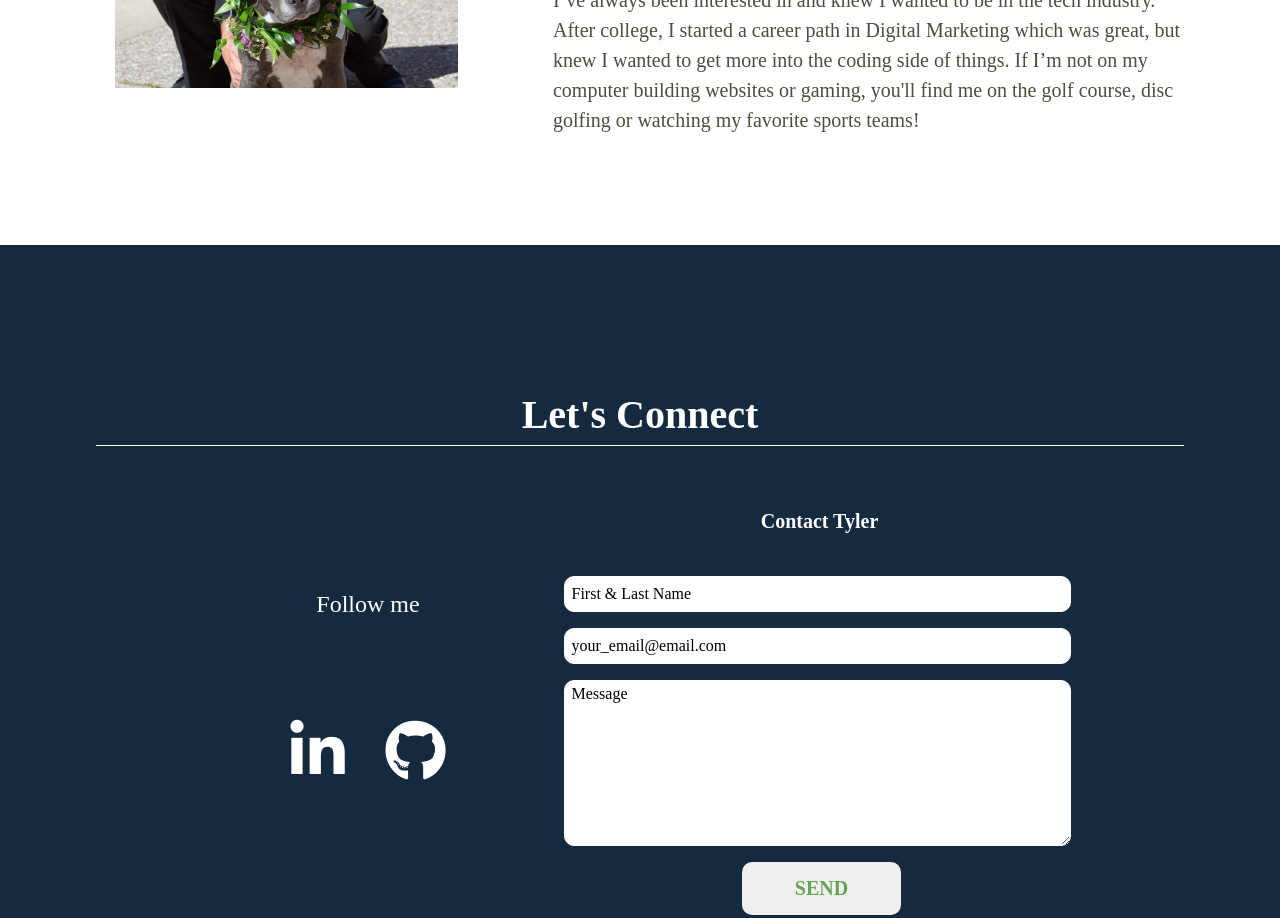
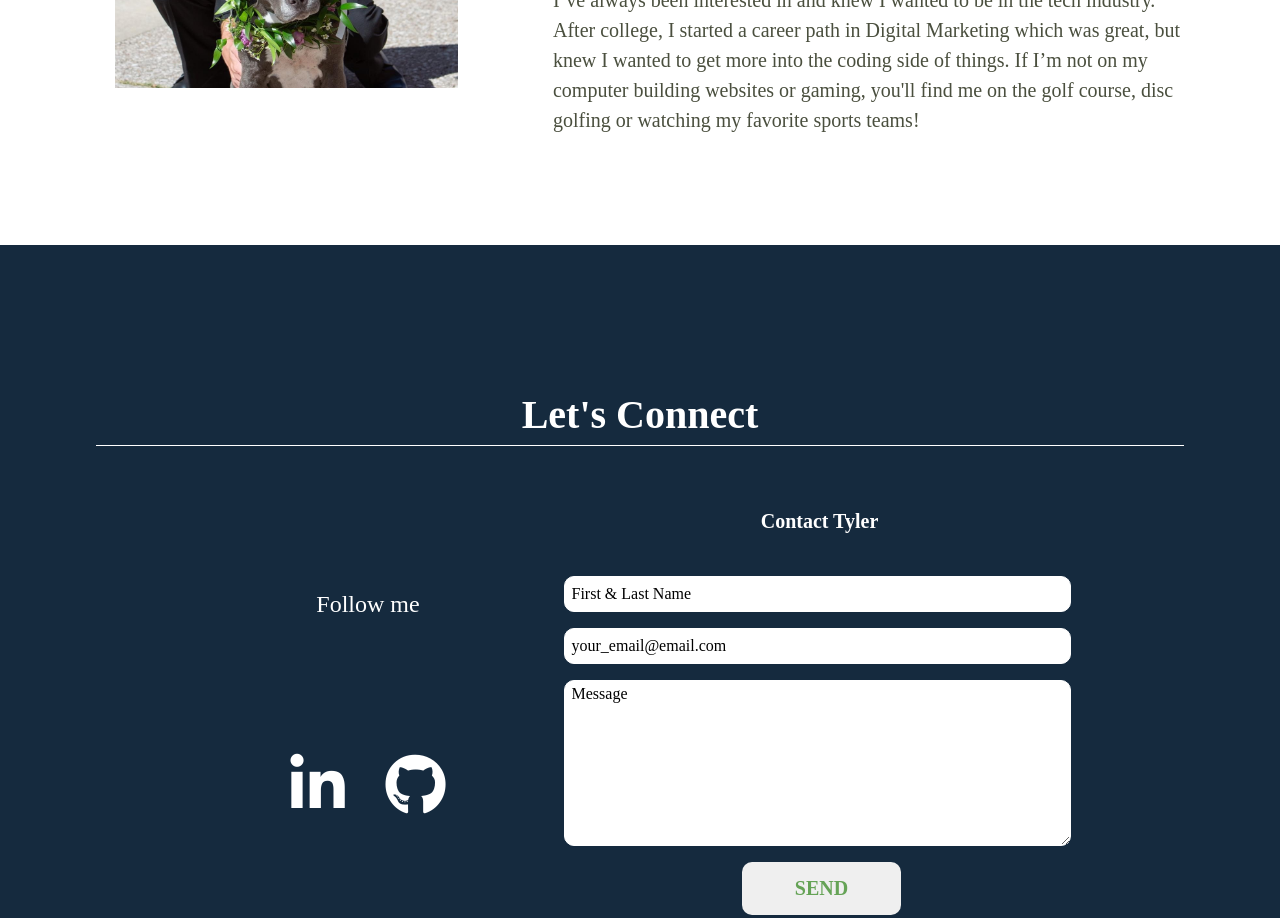
Before and after one commit to Tyler-Zorb/portfolio, a website built with Parcel: page index.html in a window 1280 px wide. Shown: the part 3371-4289 px from the top of the page. Built offline with nearby package versions, Linux system fonts and the light colour scheme.

Commit message:
Social media icon fixes

```diff
--- a/css/main.css
+++ b/css/main.css
@@ -465,12 +465,11 @@ textarea {
 
   footer .social-icons {
     display: flex;
-    width: 40px;
-    height: 40px;
-    justify-content: center;
+    justify-content: space-evenly;
     align-items: center;
     font-size: .775rem;
     color: white;
+    width: 60%;
   }
 
   footer .copyright {
@@ -1082,6 +1081,7 @@ form ::placeholder {
 
   footer .social-icons {
     width: 12.5em;
+    display: flex;
     justify-content: space-between;
   }
 }
```
